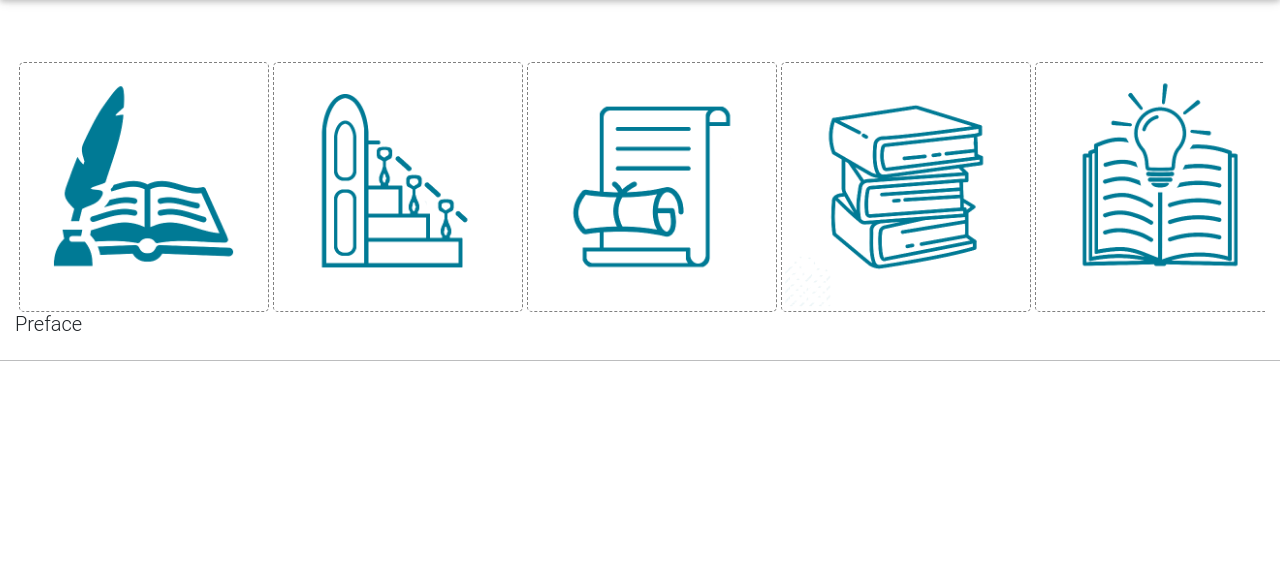
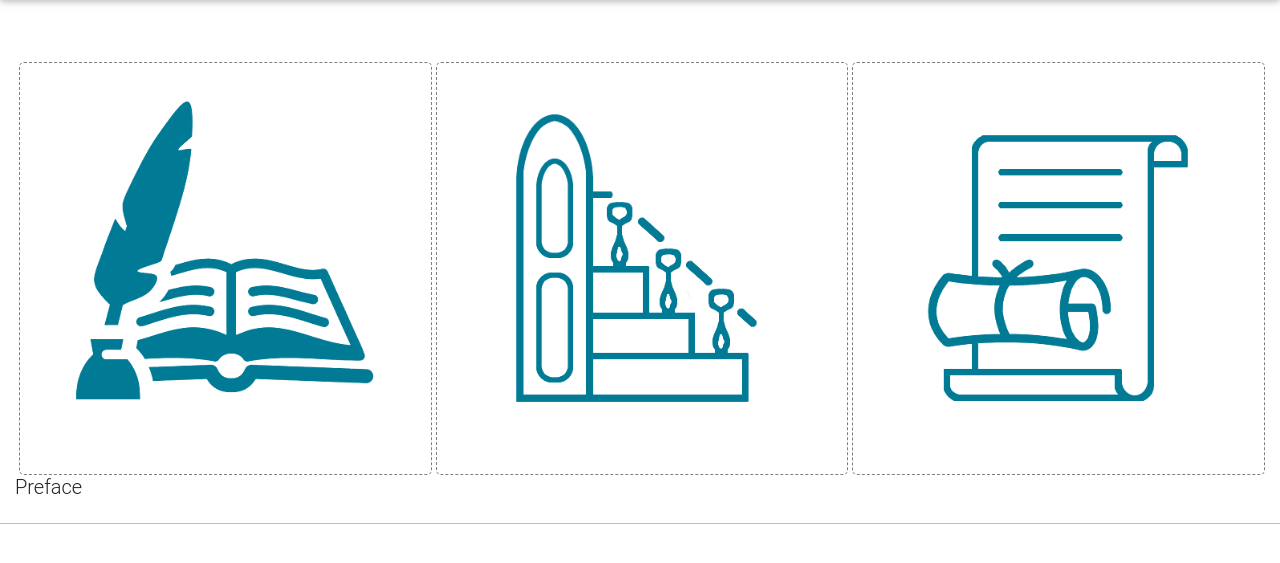
Before and after one commit to inaseri/balaghe, a Django app: page /list/1/ in a window 1280 px wide. Shown: the part 64-627 px from the top of the page. Run offline with Django 3.2, Linux system fonts and the light colour scheme; data that the repository does not hold is empty; some libraries are stand-ins or nearby versions; some web fonts are replaced.

Commit message:
تغییر در فیلتر ها

```diff
--- a/BalaghePWA/static/balaghaPWA/css/style.css
+++ b/BalaghePWA/static/balaghaPWA/css/style.css
@@ -30,13 +30,14 @@
 }
 
 .w-20 {
-    width: 20% !important;
-    height: 20% !important;
+    width: 33% !important;
+    height: 33% !important;
     margin-left: 4px;
     border-color: gray;
     border-width: 1px;
     border-style: dashed;
     border-radius: 5px;
+
 }
 
 #gallery a {
```
